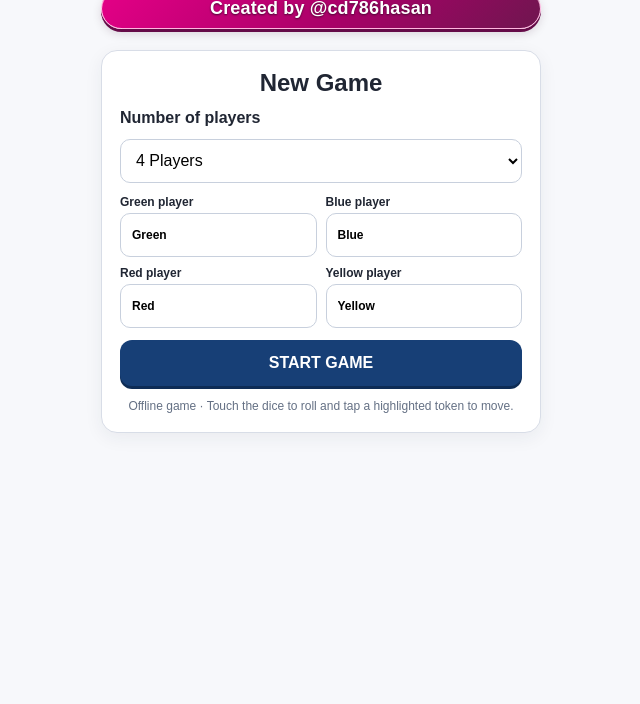
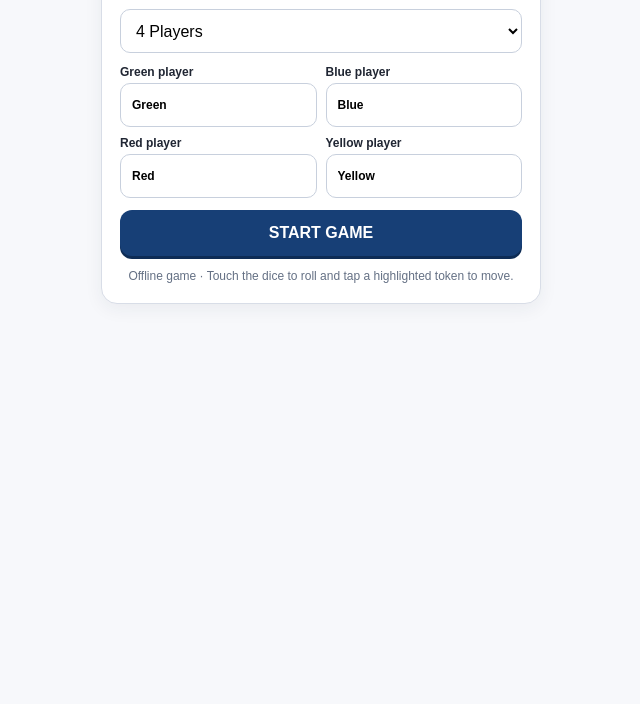
Before and after one commit to Md-Meraj-Hasan/MYLUDO, a website: page www/index.html in a window 1280 px wide. Shown: the part 96-800 px from the top of the page, without its empty margins (319-959 px from the left). Drawn offline with Linux system fonts and the light colour scheme.

Commit message:
Remove logo and developer banner from app screens

```diff
--- a/www/index.html
+++ b/www/index.html
@@ -11,7 +11,6 @@
 <body>
 <audio id="bgMusic" src="free_fire.mp3" preload="auto" loop></audio>
 <div id="app">
-  <header class="header"><div class="title"><img src="nice-ludo-logo.png" alt="Nice Ludo" class="brand-logo"></div><div class="developer-credit">Created by @cd786hasan</div></header>
   <section id="playerSetup" class="setup panel">
     <h1>New Game</h1>
     <label for="playerCount">Number of players</label>
```
